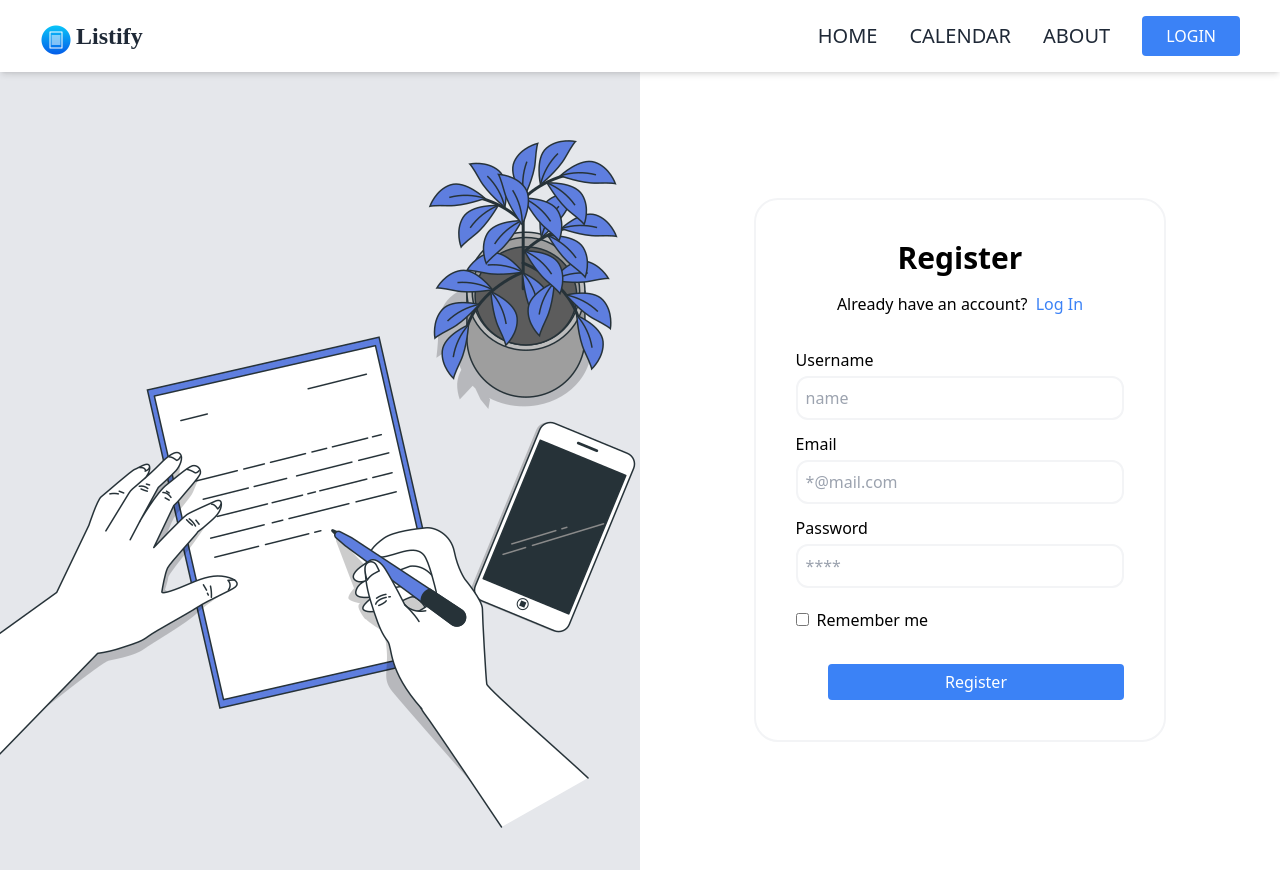
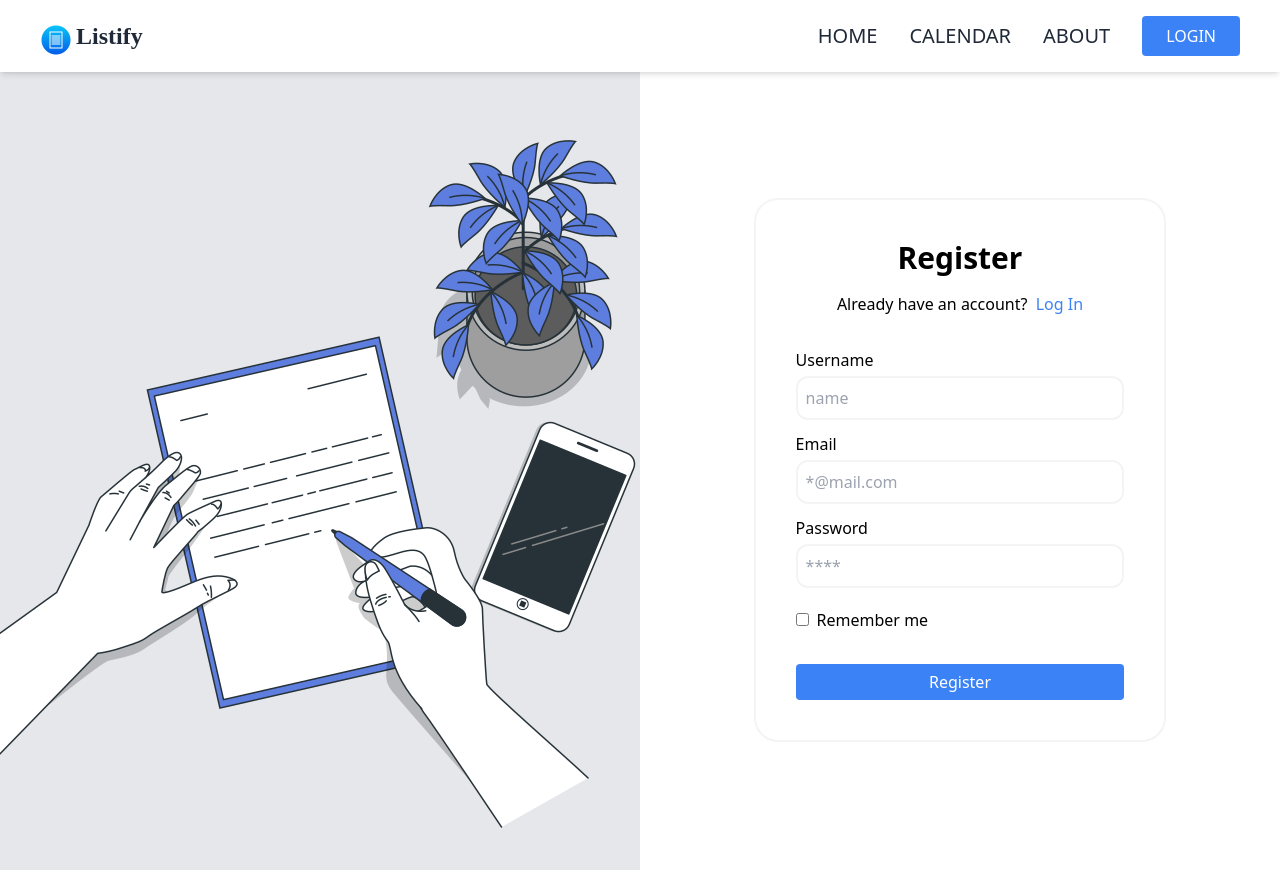
Before and after one commit to wiweka24/listify-frontend, a React (Create React App) app: page /#/Reg in a window 1280 px wide. Built offline with nearby package versions, Linux system fonts and the light colour scheme.

Commit message:
edit login and register page

```diff
--- a/src/components/login-form.js
+++ b/src/components/login-form.js
@@ -48,7 +48,7 @@ export default function LoginForm(){
             <div>
                 <p className='text-base font-medium'>Don't have an account yet? &nbsp;</p>
             </div>
-            <button className='text-base font-medium text-blue-500'>Register</button>
+            <a href= "/#/Reg" className='text-base font-medium text-blue-500'>Register</a>
         </div>
         <div className='mt-8'>
         {/* Email */}
@@ -88,7 +88,7 @@ export default function LoginForm(){
           </div>
         </div>
         <div className='mt-8 flex flex-col'>
-          <button type="submit" className='active:scale-[0.98] py-1.5 bg-blue-500 text-white rounded md:ml-8 hover:bg-blue-400 duration-500'>Log In</button>
+          <button type="submit" className='active:scale-[0.98] py-1.5 bg-blue-500 text-white rounded hover:bg-blue-400 duration-500' >Log In</button>
         </div>
       </form>
     </div>
--- a/src/components/register-form.js
+++ b/src/components/register-form.js
@@ -48,7 +48,7 @@ export default function RegisterForm(){
             <div>
                 <p className='text-base font-medium'>Already have an account? &nbsp;</p>
             </div>
-            <button className='text-base font-medium text-blue-500'>Log In</button>
+            <a href="/#/" className='text-base font-medium text-blue-500'>Log In</a>
         </div>
         {/* Username */}
         <div className='mt-8'>
@@ -99,7 +99,7 @@ export default function RegisterForm(){
           </div>
         </div>
         <div className='mt-8 flex flex-col'>
-          <button type="submit" className='active:scale-[0.98] py-1.5 bg-blue-500 text-white rounded md:ml-8 hover:bg-blue-400 duration-500'>Register</button>
+          <button type="submit" className='active:scale-[0.98] py-1.5 bg-blue-500 text-white rounded hover:bg-blue-400 duration-500'>Register</button>
         </div>
       </form>
     </div>
```
